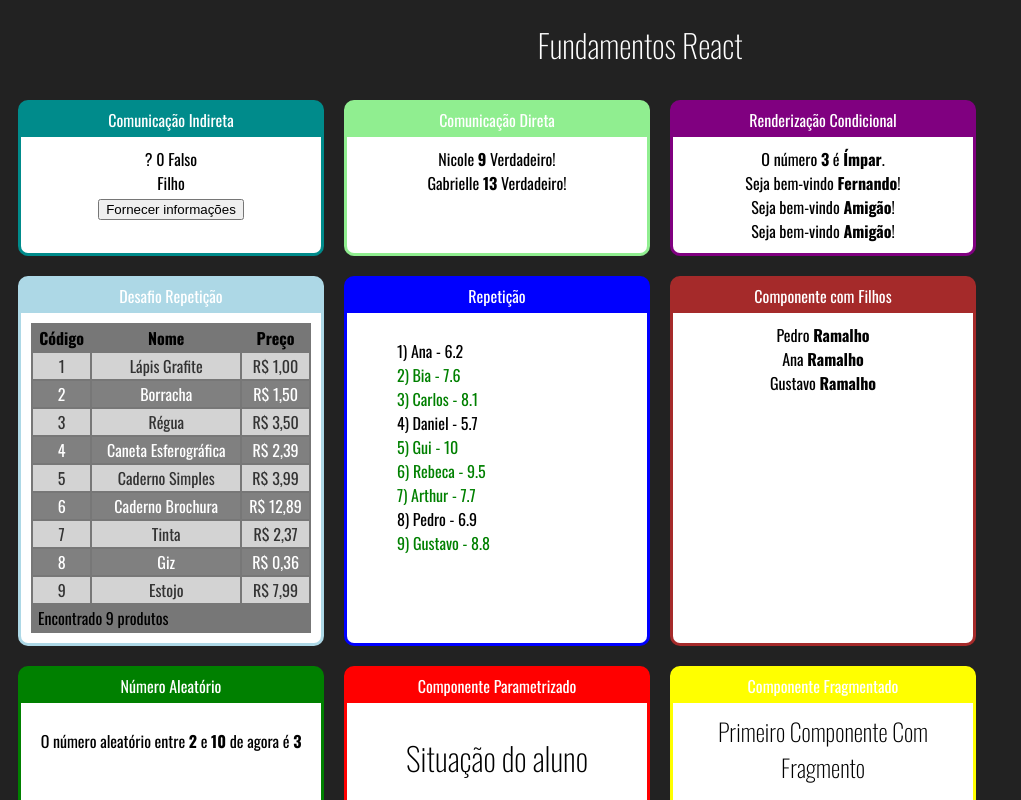
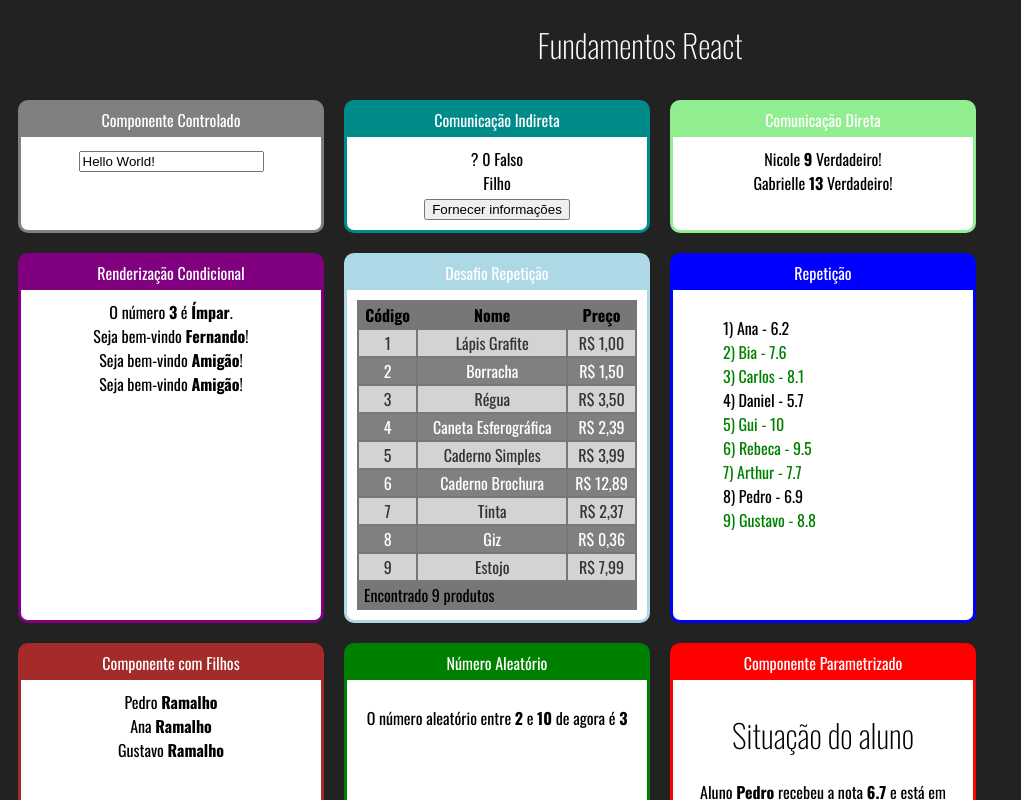
Before and after one commit to ricardojrm/react-redux.udemy, a React (Create React App) app in the folder fundamentos-react/: page / in a window 1280 px wide. Shown: the top 800 px of the page, without its empty margins (0-1021 px from the left). Built offline with nearby package versions, Linux system fonts and the light colour scheme.

Commit message:
Aula 36: Componente Controlado

```diff
--- a/fundamentos-react/src/App.jsx
+++ b/fundamentos-react/src/App.jsx
@@ -13,6 +13,7 @@ import ParOuImpar from './components/condicional/ParOuImpar';
 import UsuarioInfo from './components/condicional/UsuarioInfo';
 import DiretaPai from './components/comunicacao/DiretaPai';
 import IndiretaPai from './components/comunicacao/IndiretaPai';
+import Input from './components/formulario/Input';
 
 export default function App( props )
 {
@@ -20,6 +21,9 @@ export default function App( props )
         <div id="app">
             <h1>Fundamentos React</h1>
             <div id="cards">
+                <UICard titulo="Componente Controlado" color="gray">
+                    <Input />
+                </UICard>
                 <UICard titulo="Comunicação Indireta" color="darkcyan">
                     <IndiretaPai/>
                 </UICard>
--- /dev/null
+++ b/fundamentos-react/src/components/formulario/Input.jsx
@@ -0,0 +1,12 @@
+import React from 'react';
+
+export default function Input()
+{
+    const valor = "Hello World!";
+
+    return (
+        <div>
+            <input value={valor} readOnly />
+        </div>
+    );
+}
```
